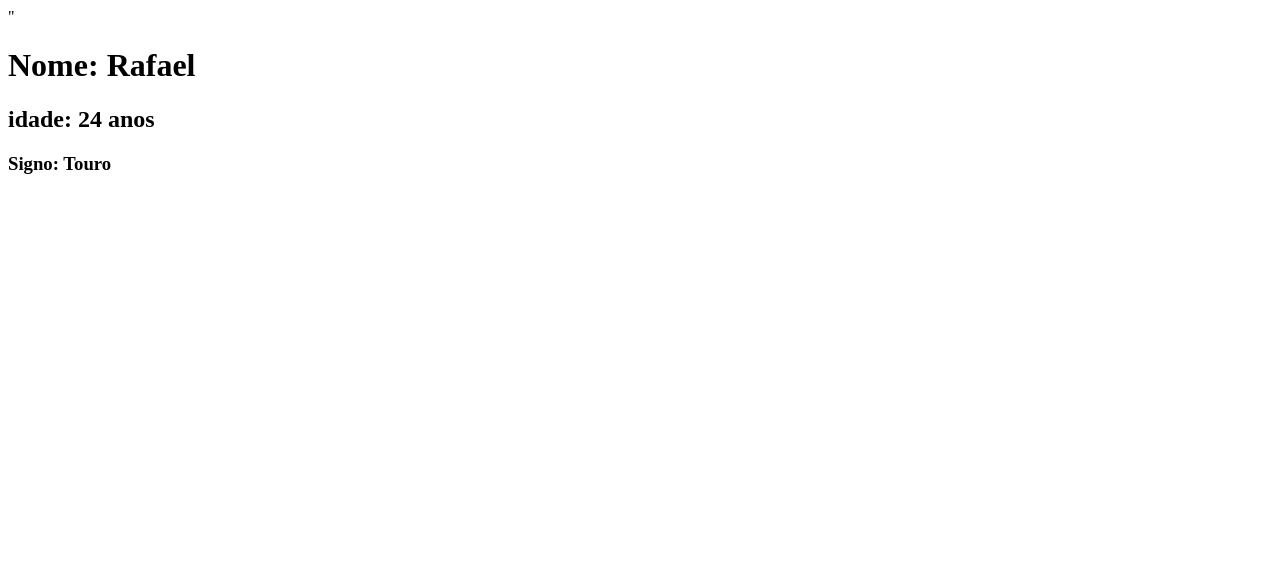
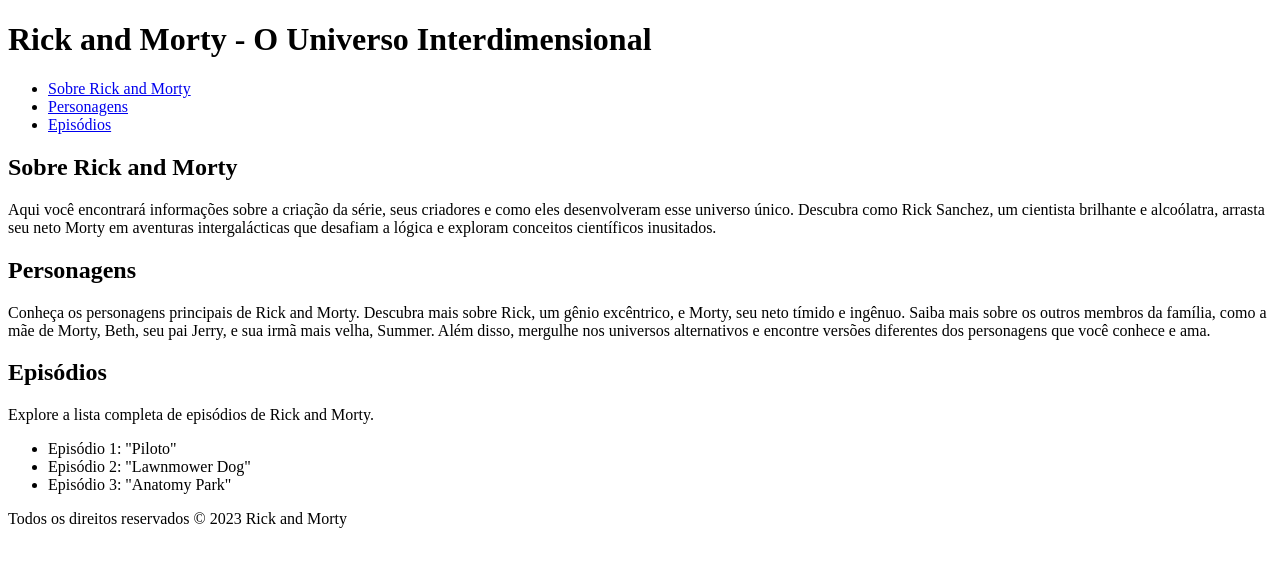
Before and after one commit to Rafalinker/Projetofinal, a plain HTML site: page index.html in a window 1280 px wide. Drawn offline with Linux system fonts and the light colour scheme.

Commit message:
Corpo do site
Alteração no corpo do site

```diff
--- a/index.html
+++ b/index.html
@@ -1,23 +1,50 @@
-<html>
-    "<!DOCTYPE html>
-    <html lang="en">
+<!DOCTYPE html>
+<html lang="pt-br">
 <head>
   <meta charset="UTF-8">
-        <meta http-equiv="X-UA-Compatible" content="IE=edge">
   <meta name="viewport" content="width=device-width, initial-scale=1.0">
-        <title>Document</title>
+  <title>Rick and Morty - O Universo Interdimensional</title>
+  <style>
+    /* Estilos CSS podem ser adicionados aqui */
+  </style>
 </head>
-    <h1>
-        Nome: Rafael
-    </h1>
-    <h2>
-        idade: 24 anos
-    </h2>
-    <h3>
-        Signo: Touro
-    </h3>
 <body>
+  <header>
+    <h1>Rick and Morty - O Universo Interdimensional</h1>
+    <nav>
+      <ul>
+        <li><a href="#">Sobre Rick and Morty</a></li>
+        <li><a href="#">Personagens</a></li>
+        <li><a href="#">Episódios</a></li>
+      </ul>
+    </nav>
+  </header>
 
+  <main>
+    <section>
+      <h2>Sobre Rick and Morty</h2>
+      <p>Aqui você encontrará informações sobre a criação da série, seus criadores e como eles desenvolveram esse universo único. Descubra como Rick Sanchez, um cientista brilhante e alcoólatra, arrasta seu neto Morty em aventuras intergalácticas que desafiam a lógica e exploram conceitos científicos inusitados.</p>
+    </section>
+
+    <section>
+      <h2>Personagens</h2>
+      <p>Conheça os personagens principais de Rick and Morty. Descubra mais sobre Rick, um gênio excêntrico, e Morty, seu neto tímido e ingênuo. Saiba mais sobre os outros membros da família, como a mãe de Morty, Beth, seu pai Jerry, e sua irmã mais velha, Summer. Além disso, mergulhe nos universos alternativos e encontre versões diferentes dos personagens que você conhece e ama.</p>
+    </section>
+
+    <section>
+      <h2>Episódios</h2>
+      <p>Explore a lista completa de episódios de Rick and Morty.</p>
+      <ul>
+        <li>Episódio 1: "Piloto"</li>
+        <li>Episódio 2: "Lawnmower Dog"</li>
+        <li>Episódio 3: "Anatomy Park"</li>
+        <!-- Adicione mais episódios aqui -->
+      </ul>
+    </section>
+  </main>
+
+  <footer>
+    <p>Todos os direitos reservados &copy; 2023 Rick and Morty</p>
+  </footer>
 </body>
 </html>
-</html>
```
Lines whose indentation alone changed are shown as unchanged.
